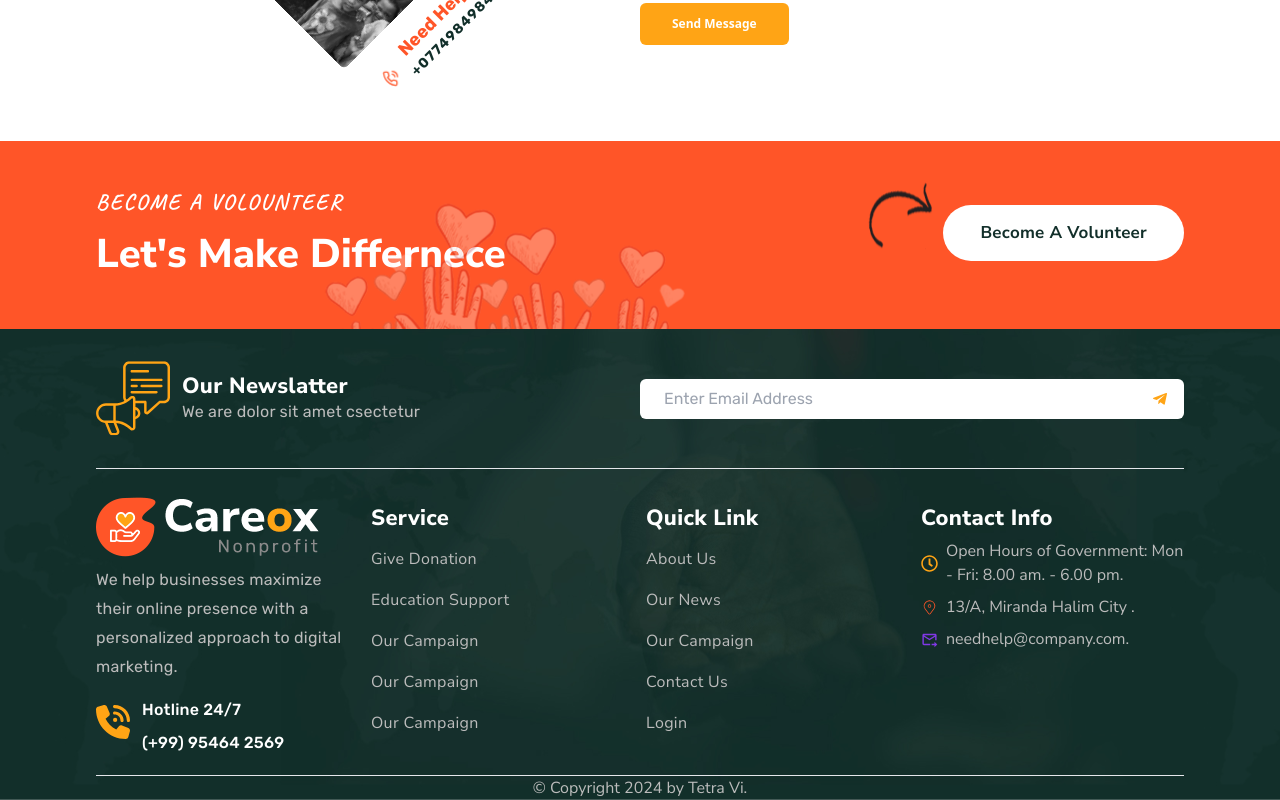
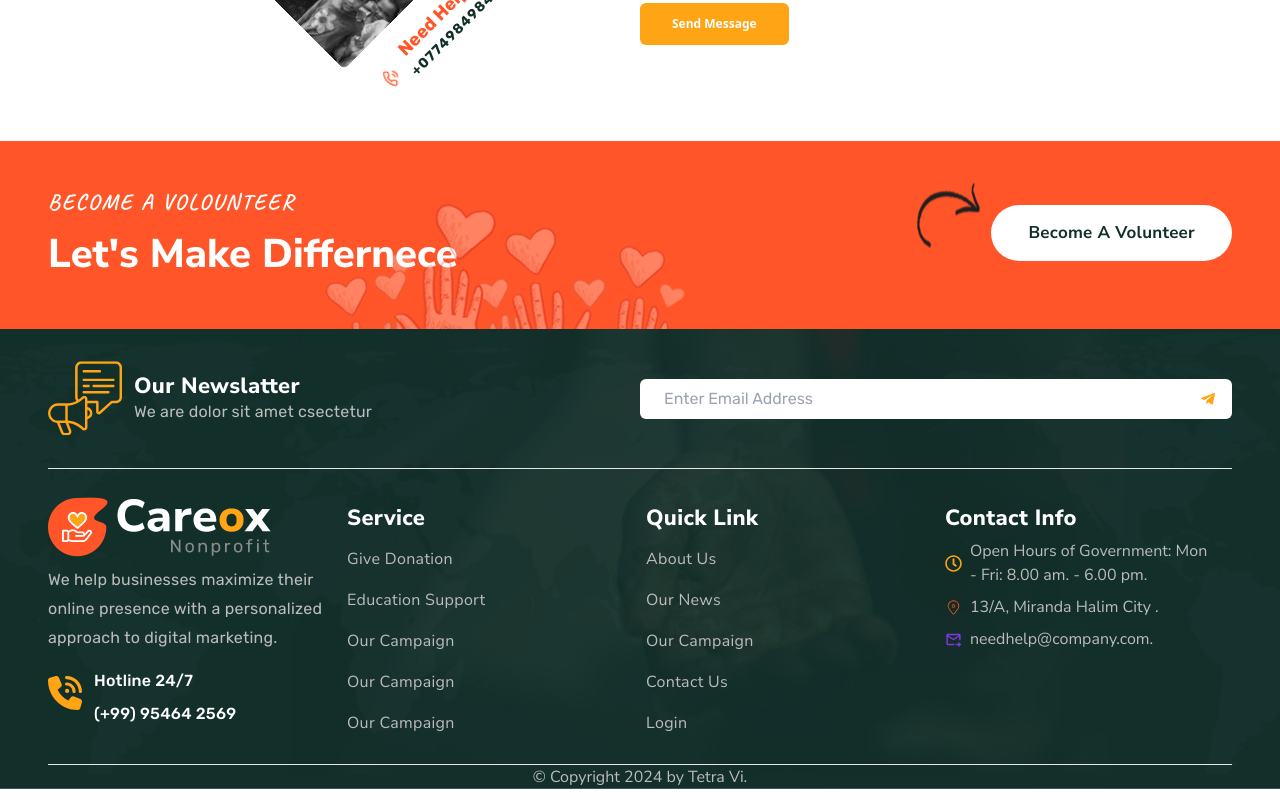
Before and after one commit to MrbadMiro/Care, a React (Vite) app: page /contact in a window 1280 px wide. Shown: the part 1207-2007 px from the top of the page. Built offline with nearby package versions, Linux system fonts and the light colour scheme; what tailwindcss-animatecss, tailwindcss-debug-screens would draw is missing.

Commit message:
Hero Section

```diff
--- a/src/components/Footer.jsx
+++ b/src/components/Footer.jsx
@@ -20,7 +20,7 @@ const Footer = () => {
 		<section className="w-full flex flex-col  ">
 			<div className="flex flex-col  w-ful">
 				{/* upper div */}
-				<div className="bg-Orange w-full md:px-24 px-6   relative " >
+				<div className="bg-Orange w-full md:px-12 px-6   relative " >
 					<img src={footerupimg} alt=""  className="hidden md:flex absolute left-1/4  bottom-0 =z-10 animate-bounce-horizontal  " />
 					<div className="grid md:grid-cols-2  w-full my-[50px]">
 						{/* left side */}
@@ -58,7 +58,7 @@ const Footer = () => {
 				</div>
 
 				{/* down div */}
-				<div className="w-full md:px-24 px-6 mt" style={sectionStyle}>
+				<div className="w-full md:px-12 px-6 mt" style={sectionStyle}>
 					<div className="flex flex-col">
 						{/* top div */}
 						<div className="grid grid-col-1 md:grid-cols-2 items-center justify-between  border-b-[0.1px] ">
--- a/src/components/Home/Hero.jsx
+++ b/src/components/Home/Hero.jsx
@@ -155,11 +155,11 @@ const Hero = () => {
 					className={`slide-container ${
 						i === index ? "block" : "hidden"
 					} flex w-full  `}>
-					<div className="w-full h-[110vh]  relative  flex  items-center">
+					<div className="w-full h-[110vh]  relative overflow-hidden  flex  items-center">
 						<img
 
 							alt=""
-							className=" -z-10 h-full w-full absolute zoom-in"
+							className=" -z-10 h-full  w-full absolute zoom-in"
 							style={{
 								backgroundImage: `linear-gradient(rgba(0,0,0,0.5), rgba(0,0,0,0.5)),url(${item.image})`,
 								backgroundSize: "cover",
```
